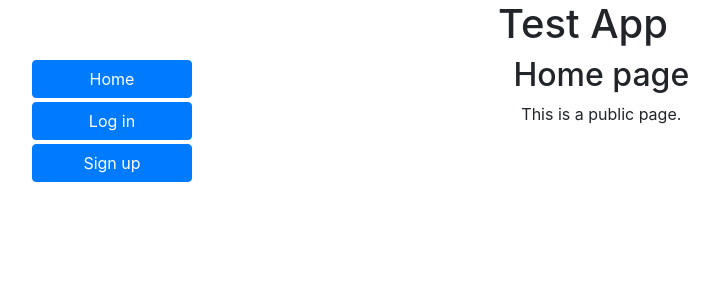
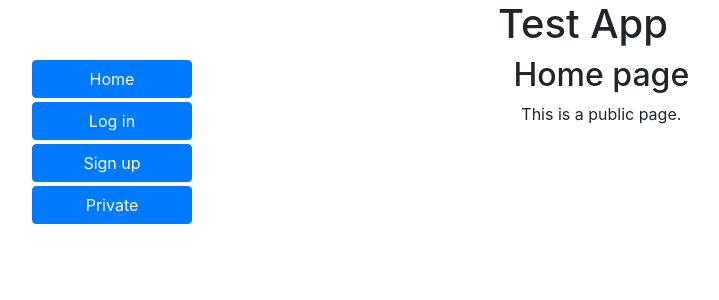
Before and after one commit to gzacharski/simple-app-react-spring-jwt, a React (Create React App) app in the folder front-end/: page / in a window 1280 px wide. Shown: the top 300 px of the page, without its empty margins (57-776 px from the left). Built offline with nearby package versions, Linux system fonts and the light colour scheme.

Commit message:
Wrapp react app in auth Provider

```diff
--- a/front-end/src/main/App.tsx
+++ b/front-end/src/main/App.tsx
@@ -6,7 +6,8 @@ import {
   Redirect,
 } from "react-router-dom";
 import { LoginForm, RegistrationForm, NavButton } from "src/main/components";
-import { Home } from "src/main/pages";
+import { Home, PrivatePage } from "src/main/pages";
+import { AuthProviderImpl } from "src/main/auth";
 
 function App() {
   return (
@@ -17,21 +18,25 @@ function App() {
         </div>
       </div>
       <div className="row">
+        <AuthProviderImpl>
           <Router>
             <div className="col-2">
               <NavButton to="/" name="Home" />
               <NavButton to="/login" name="Log in" />
               <NavButton to="/sign-up" name="Sign up" />
+              <NavButton to="/private" name="Private" />
             </div>
             <div className="col-10">
               <Switch>
                 <Route exact path="/" component={Home} />
                 <Route path="/login" component={LoginForm} />
                 <Route path="/sign-up" component={RegistrationForm} />
+                <Route path="/private" component={PrivatePage} />
                 <Redirect to="/" />
               </Switch>
             </div>
           </Router>
+        </AuthProviderImpl>
       </div>
     </div>
   );
```
Lines whose indentation alone changed are shown as unchanged.
